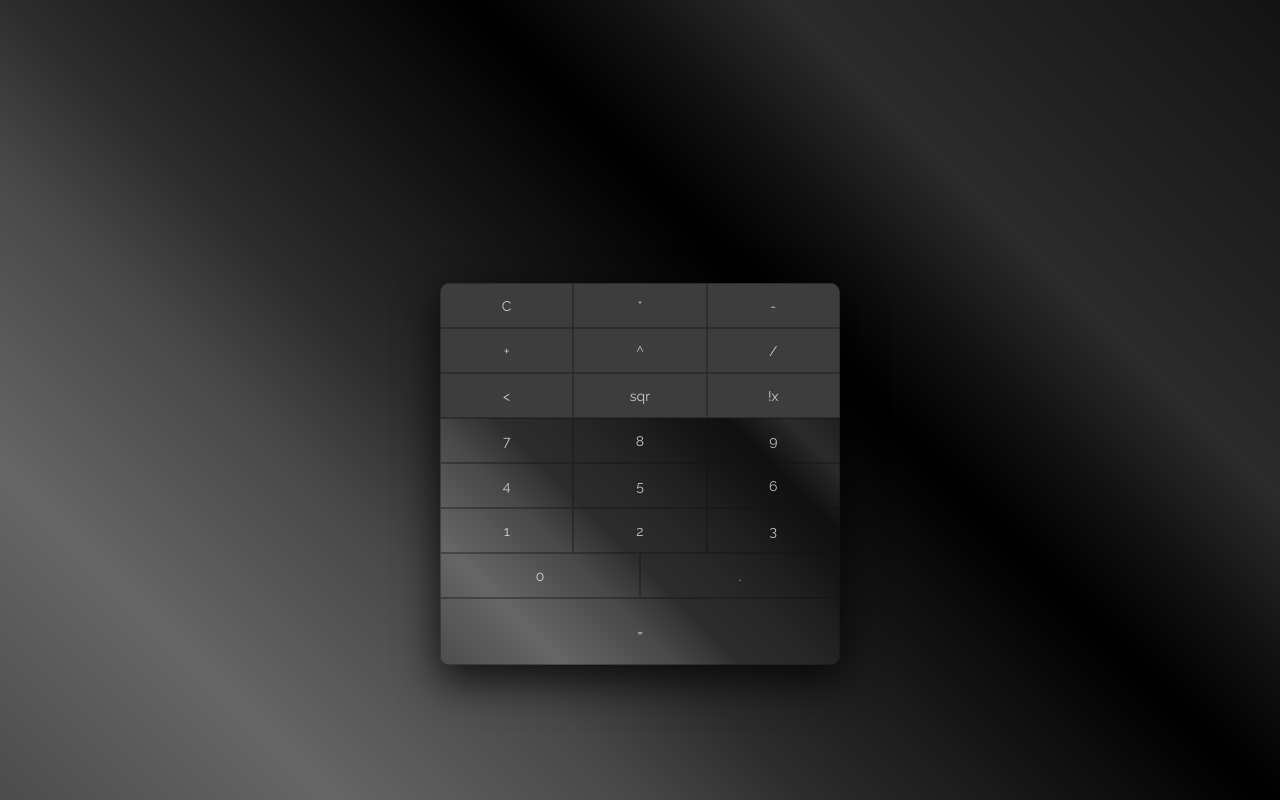
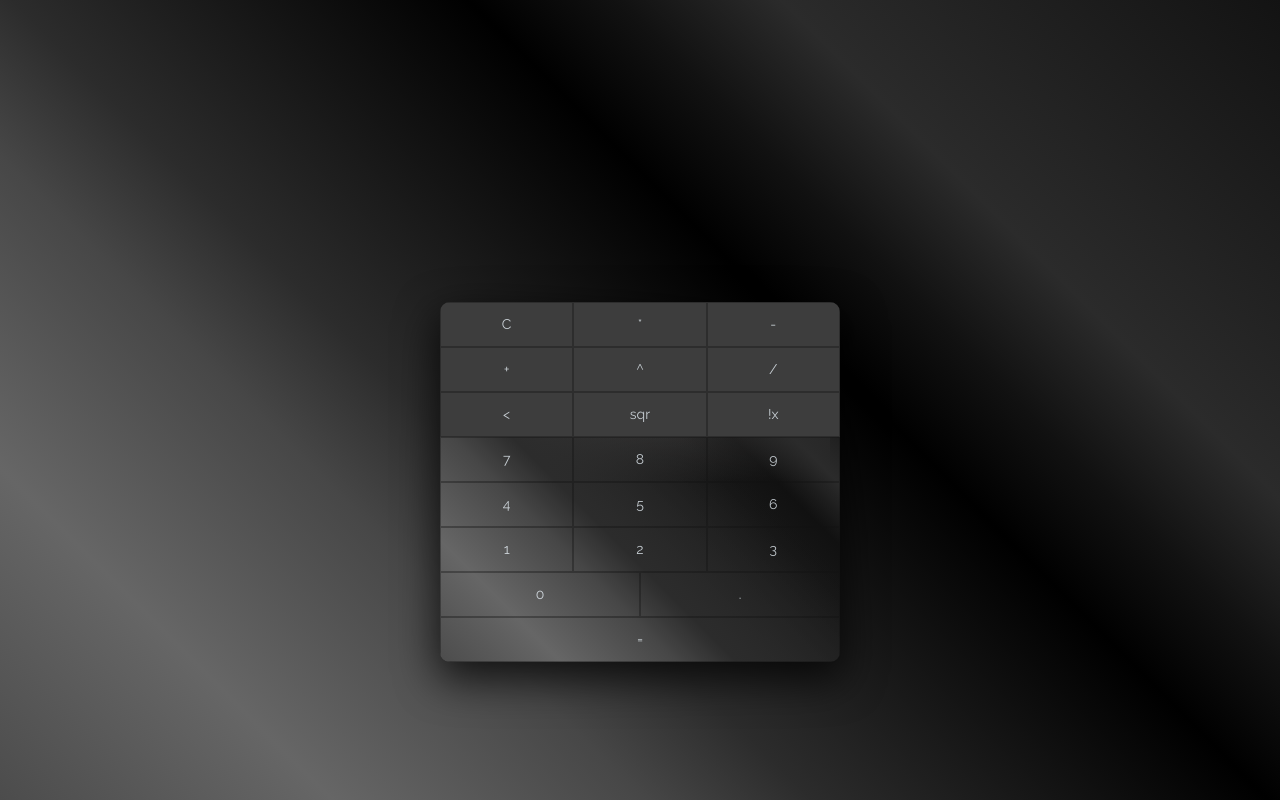
Before and after one commit to jakub84/react-calc, a React app: page / in a window 1280 px wide. Built offline with nearby package versions, Linux system fonts and the light colour scheme.

Commit message:
Fix styles

```diff
--- a/src/components/keyboard.js
+++ b/src/components/keyboard.js
@@ -25,7 +25,7 @@ const Keyboard = (props) => (
        <input type="button" onClick={props.getValueBtn} value="3"/>
        <input type="button" onClick={props.getValueBtn} value="0"/>
        <input type="button" onClick={props.getValueBtn} value="."/>
-       <input type="button equalBtn" onClick={props.getValueBtn} value="="/>
+       <input type="button" className="equalBtn" onClick={props.getValueBtn} value="="/>
 
     </div>
 );
--- a/src/styles/_keyboard.scss
+++ b/src/styles/_keyboard.scss
@@ -82,9 +82,10 @@ box-shadow: 0px 15px 41px 2px rgba(0,0,0,0.75);
         }
     }
     .equalBtn {
-        // flex-grow: 1;
+        flex-grow: 2;
         padding: 10px;
         height: 45px;
+        width: 100%;
     }
 }
 
--- a/src/styles/output.scss
+++ b/src/styles/output.scss
@@ -1,6 +1,6 @@
 .output-container {
     position: relative;
-    top: 150px;
+    top: 200px;
     z-index: -1;
     width: 320px;
     border-radius: 10px;
@@ -22,7 +22,7 @@
     &.hide {
 
         // opacity: 0;
-        top: 150px;
+        top: 200px;
 
     }
     &.show {
@@ -40,6 +40,7 @@
         width: 100%;
         height: 40px;
         color: rgb(214, 224, 170);
+        padding-top: 15px;
     }
     span.equations {
         letter-spacing: 3px;
@@ -59,6 +60,16 @@
             animation-duration: 1s;
             animation-iteration-count: infinite;
             bottom: 0px;
+        }
+        &:before {
+            content: '';
+            position: absolute;
+            height: 1px;
+            width: 100%;
+            background-color: rgb(124, 124, 124);
+            bottom: -10px;
+            @media (max-width: 600px) {
+                background-color: rgb(73, 72, 72);            }
         }
     }
 }
```
